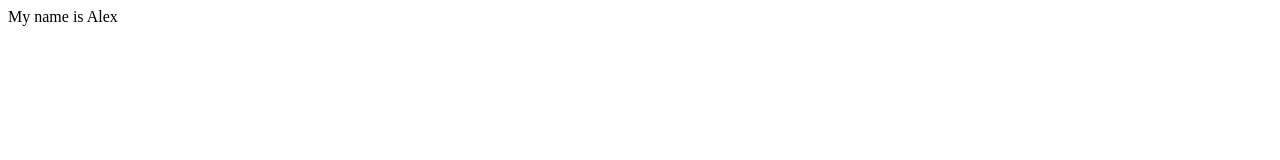
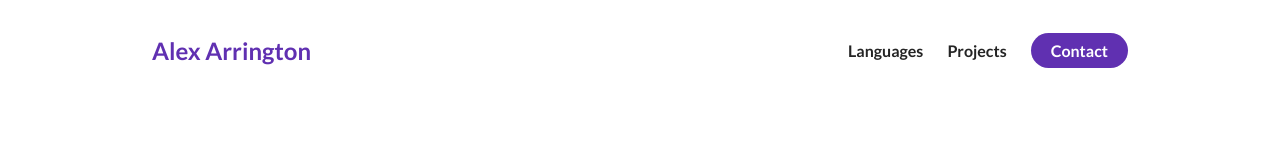
Before and after one commit to AlexArrington29/E-Portfolio, a plain HTML site: page index.html in a window 1280 px wide. Drawn offline with Linux system fonts and the light colour scheme.

Commit message:
Made the NAV with HTML and CSS

```diff
--- a/index.html
+++ b/index.html
@@ -1,12 +1,38 @@
 <!DOCTYPE html>
 <html lang="en">
-<head>
-    <meta charset="UTF-8">
-    <meta name="viewport" content="width=device-width, initial-scale=1.0">
-    <title>Document</title>
-    <link rel="stylesheet" href="./styles.css">
-</head>
-<body>
-    My name is Alex
-</body>
+  <head>
+    <meta charset="UTF-8" />
+    <meta name="viewport" content="width=device-width, initial-scale=1.0" />
+    <title>Alex Arrington</title>
+    <link rel="stylesheet" href="./styles.css" />
+  </head>
+  <body>
+    <section id="about-me">
+      <nav>
+        <div class="personal__logo">Alex Arrington</div>
+        <ul class="nav__link--list">
+           <li>
+            <a href="" class="
+            nav__link--anchor
+            link__hover-effect
+            link__hover-effect--blank
+            ">Languages</a>
+           </li>
+           <li>
+            <a href="" class="
+            nav__link--anchor
+            link__hover-effect
+            link__hover-effect--blank
+            ">Projects</a>
+           </li>
+           <li>
+            <a href="" class="
+            nav__link--anchor
+            nav__link--anchor-primary
+            ">Contact</a>
+           </li>
+        </ul>
+      </nav>
+    </section>
+  </body>
 </html>
--- a/styles.css
+++ b/styles.css
@@ -0,0 +1,71 @@
+@import url("https://fonts.googleapis.com/css2?family=Lato:wght@400;700&family=Roboto:wght@300;400;500;700&display=swap");
+
+* {
+  font-family: "Lato", sans-serif;
+  padding: 0;
+  margin: 0;
+  box-sizing: border-box;
+}
+
+h1,
+h2,
+h3,
+h4,
+h5,
+h6,
+span {
+  color: #242424;
+  text-align: center;
+  line-height: 1.25;
+}
+
+p {
+  line-height: 1.5;
+  font-size: 16px;
+}
+
+li {
+    list-style-type: none;
+}
+
+/*NAVIGATION BAR*/
+
+nav {
+    height: 100px;
+    width: 100%;
+    max-width: 1000px;
+    margin: 0 auto;
+    display: flex;
+    justify-content: space-between;
+    align-items: center;
+}
+
+.nav__link--list {
+    display: flex;
+}
+
+.nav__link--anchor {
+    margin: 0 12px;
+    color: #242424;
+    text-decoration: none;
+    font-weight: 700;
+}
+
+.nav__link--anchor-primary {
+    background-color: #6030b1;
+    padding: 8px 20px;
+    border-radius: 50px;
+    color: white;
+    transition: all 300ms ease;
+}
+
+.nav__link--anchor-primary:hover {
+    background-color: #5d3eff;
+}
+
+.personal__logo {
+    font-size: 24px;
+    color: #6030b1;
+    margin: 0 12px;
+    font-weight: bold;
+}
```
